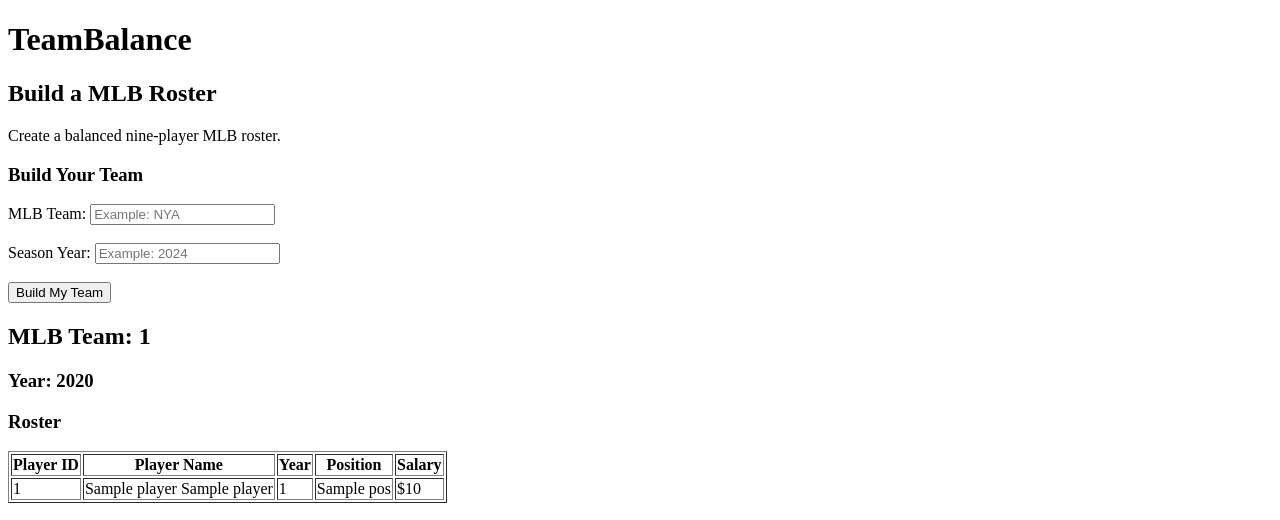
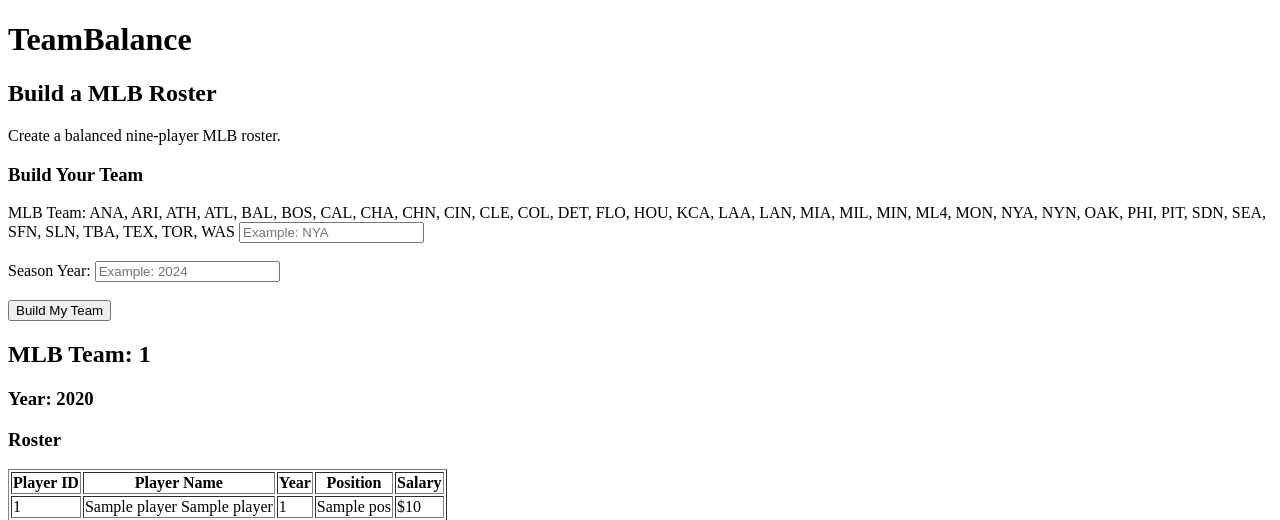
Before and after one commit to hannahb09/TeamBalance, a Django app: template roster/templates/roster/home.html in a window 1280 px wide. Shown: the top 520 px of the page. Run offline with Django 5.2, Linux system fonts and the light colour scheme; the template is opened without the code that fills it: most values are stand-ins (such as "Sample title", 1, 10 or a date in 2020).

Commit message:
update all teams abriviations can be seen

```diff
--- a/roster/templates/roster/home.html
+++ b/roster/templates/roster/home.html
@@ -19,7 +19,7 @@
     <form method="POST">
         {% csrf_token %}
 
-        <label for="team">MLB Team:</label>
+        <label for="team">MLB Team: ANA, ARI, ATH, ATL, BAL, BOS, CAL, CHA, CHN, CIN, CLE, COL, DET, FLO, HOU, KCA, LAA, LAN, MIA, MIL, MIN, ML4, MON, NYA, NYN, OAK, PHI, PIT, SDN, SEA, SFN, SLN, TBA, TEX, TOR, WAS</label>
         <input
             type="text"
             id="team"
```
